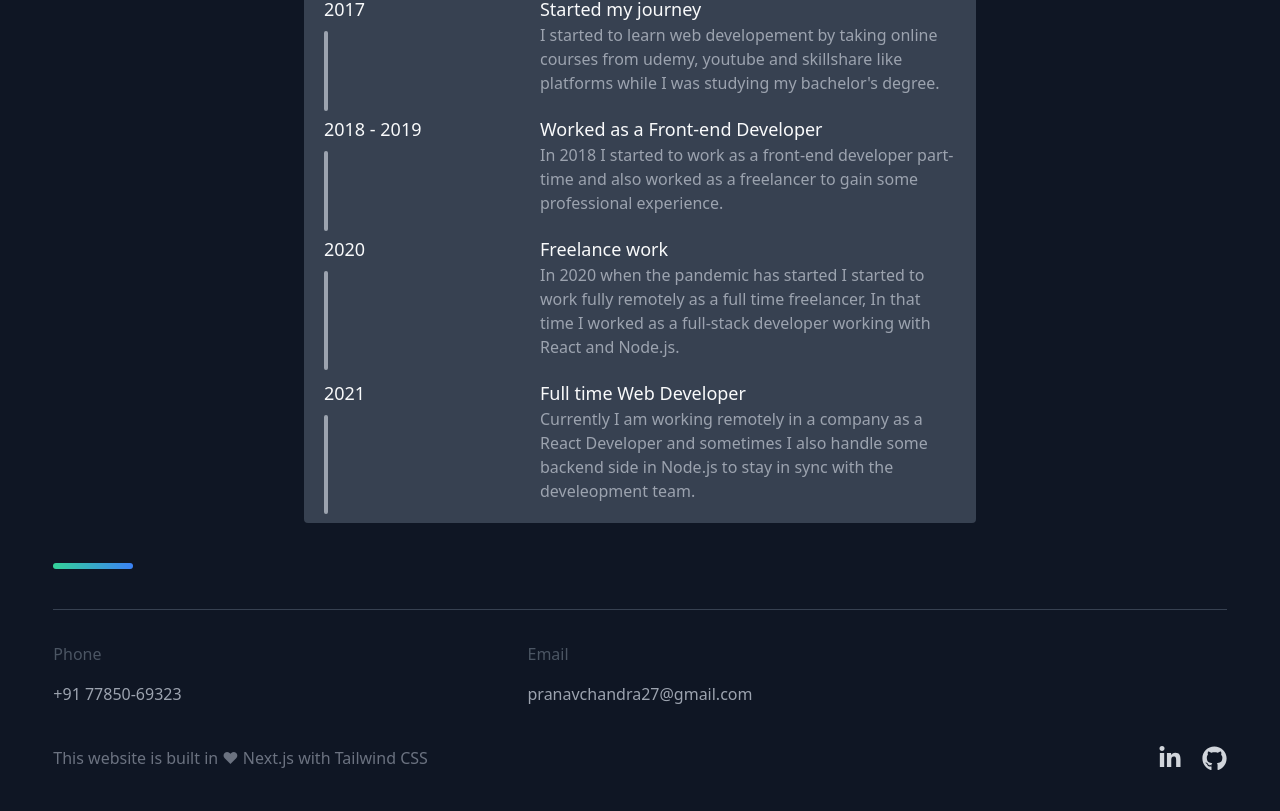
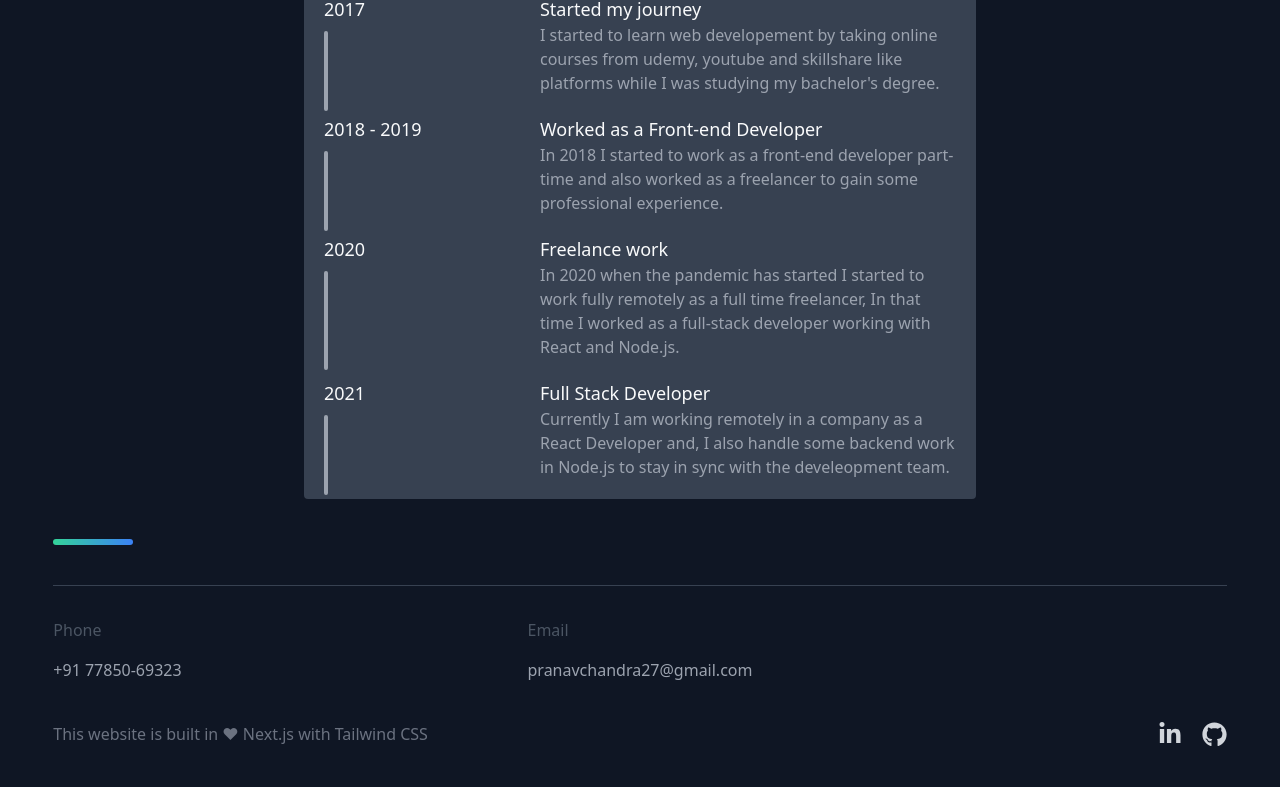
Before and after one commit to pranavchandra27/nextjs-portfolio, a Next.js app: page / in a window 1280 px wide. Shown: the part 2811-3622 px from the top of the page. After the commit the page ends 3598 px from the top, so only its background shows below. Built offline with nearby package versions, Linux system fonts and the light colour scheme.

Commit message:
minor change

```diff
--- a/src/components/About.js
+++ b/src/components/About.js
@@ -77,11 +77,11 @@ const About = () => {
             </div>
             <div className="col-span-2">
               <h3 className="text-gray-50 text-lg font-medium">
-                Full time Web Developer
+                Full Stack Developer
               </h3>
               <p className="text-gray-400 font-medium">
                 Currently I am working remotely in a company as a React
-                Developer and sometimes I also handle some backend side in
+                Developer and, I also handle some backend work in
                 Node.js to stay in sync with the develeopment team.
               </p>
             </div>
```
